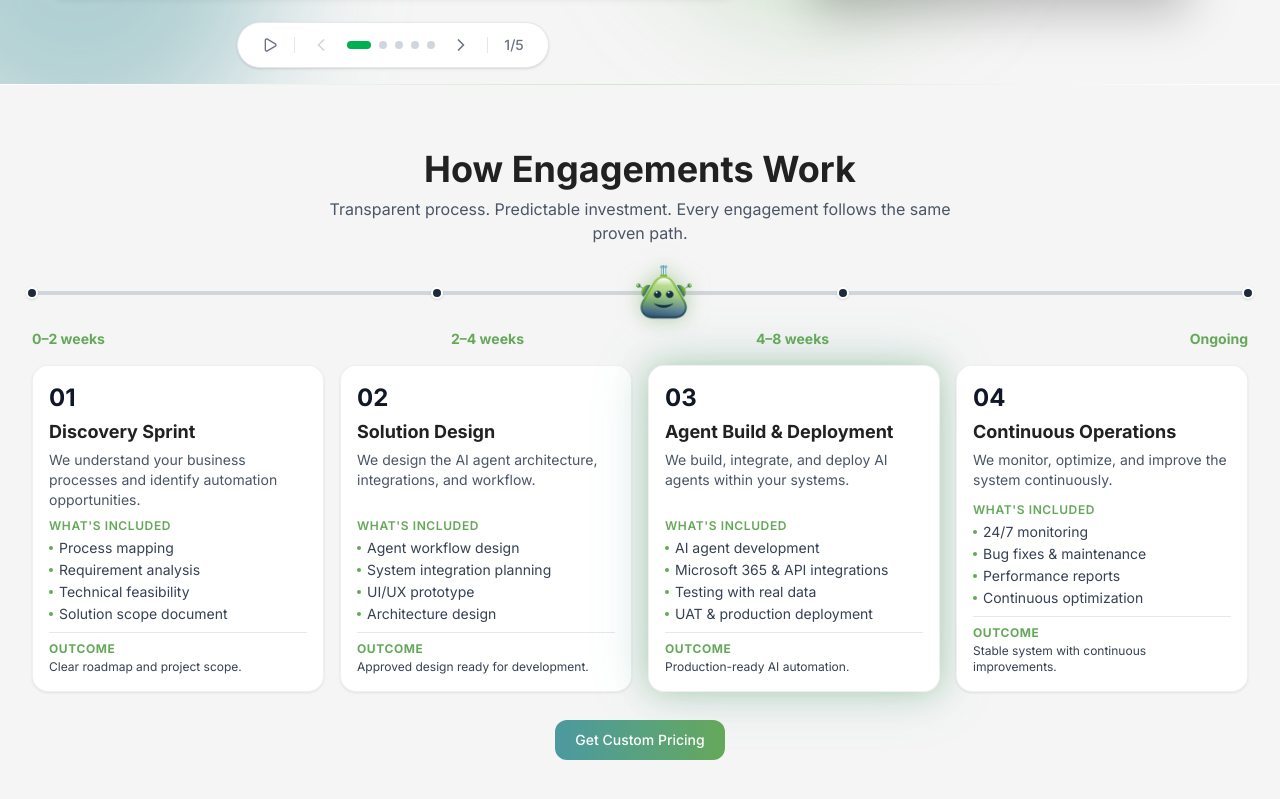
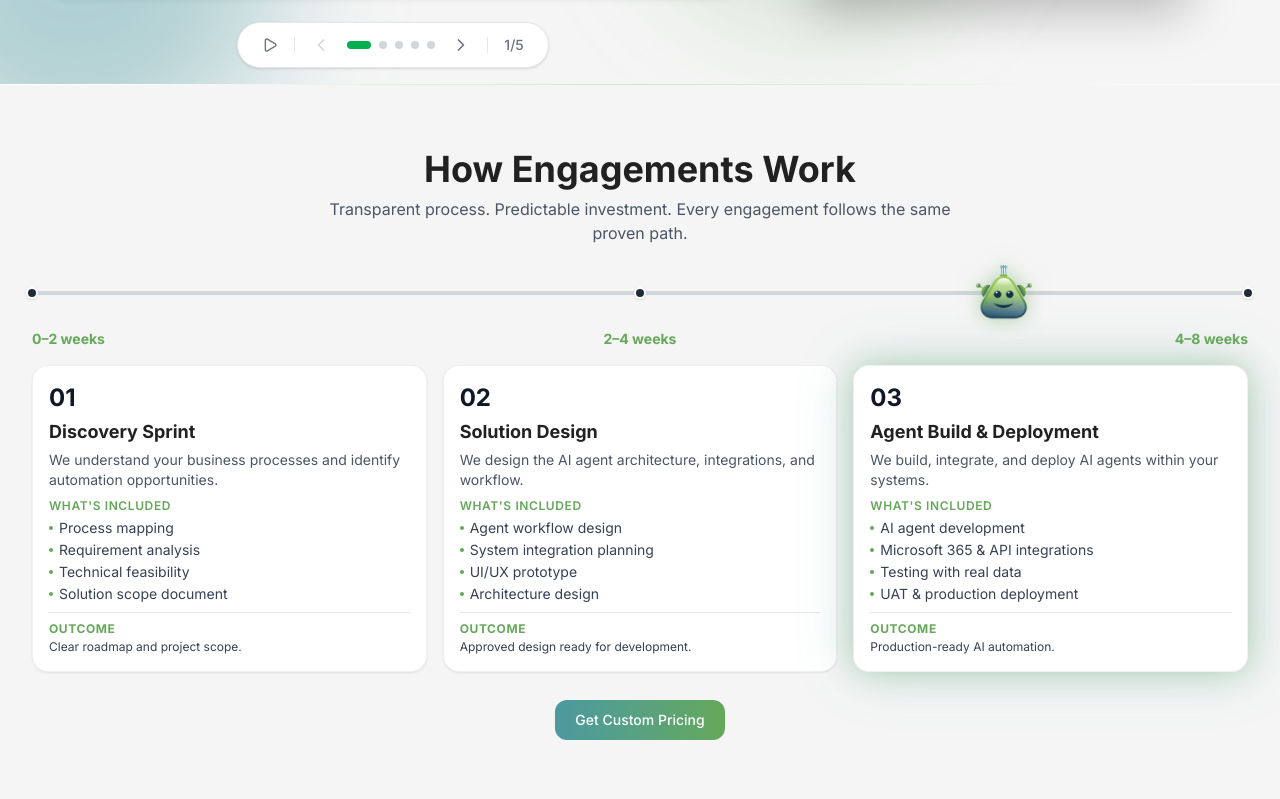
Before and after one commit to A365shift-DevTeam/A365-Automation, a React (Vite) app: page / in a window 1280 px wide. Shown: the part 2790-3589 px from the top of the page. Built offline with nearby package versions, Linux system fonts and the light colour scheme.

Commit message:
suitcase image added

```diff
--- a/src/components/sections/AgentsInAction.tsx
+++ b/src/components/sections/AgentsInAction.tsx
@@ -3,7 +3,7 @@ import { motion, AnimatePresence, useReducedMotion } from 'motion/react';
 import { ArrowRight, Zap, LayoutTemplate, Code2, CheckCircle2, Package, Activity, Layers, Box, ShieldCheck, Settings, Cpu, Settings2, LineChart, Clock, Database, TrendingUp, Shield } from 'lucide-react';
 import OrbitalApps from './OrbitalApps';
 import CardSwap, { Card } from './CardSwap';
-import SuitcaseImage from '../../assets/image.png';
+import SuitcaseImage from '../../assets/Suitcase.png';
 
 const AGENTS = [
   { name: 'GRN Reconciliation', stat: '~100%', statLabel: 'Automation rate', desc: 'Logs into portals daily, zero manual touch', stack: 'SAP ECC · Playwright', lastRun: 'Today 06:03 AM', status: '0 errors', live: true },
--- a/src/components/sections/HowEngagementsWork.tsx
+++ b/src/components/sections/HowEngagementsWork.tsx
@@ -27,14 +27,6 @@ const PHASES = [
     included: ['AI agent development', 'Microsoft 365 & API integrations', 'Testing with real data', 'UAT & production deployment'],
     outcome: 'Production-ready AI automation.',
   },
-  {
-    step: '04',
-    weeks: 'Ongoing',
-    title: 'Continuous Operations',
-    desc: 'We monitor, optimize, and improve the system continuously.',
-    included: ['24/7 monitoring', 'Bug fixes & maintenance', 'Performance reports', 'Continuous optimization'],
-    outcome: 'Stable system with continuous improvements.',
-  },
 ];
 
 export default function HowEngagementsWork() {
@@ -47,15 +39,14 @@ export default function HowEngagementsWork() {
   });
 
   // Logo moves along the line from 0% to 100% as user scrolls through the section
-  const logoPositionPercent = useTransform(scrollYProgress, [0, 0.15, 0.5, 0.85, 1], [0, 25, 50, 75, 100]);
+  const logoPositionPercent = useTransform(scrollYProgress, [0, 0.33, 0.66, 1], [0, 50, 100, 100]);
   const logoLeft = useTransform(logoPositionPercent, (v) => `${v}%`);
 
-  // Which card to glow: logo at 0–25% → card 0, 25–50% → card 1, 50-75% -> card 2, 75-100% -> card 3
+  // Which card to glow: logo at 0-33% → card 0, 33-66% → card 1, 66-100% -> card 2
   useMotionValueEvent(logoPositionPercent, 'change', (v) => {
-    if (v <= 25) setActiveCardIndex(0);
-    else if (v <= 50) setActiveCardIndex(1);
-    else if (v <= 75) setActiveCardIndex(2);
-    else setActiveCardIndex(3);
+    if (v <= 33) setActiveCardIndex(0);
+    else if (v <= 66) setActiveCardIndex(1);
+    else setActiveCardIndex(2);
   });
 
   return (
@@ -80,7 +71,7 @@ export default function HowEngagementsWork() {
               aria-hidden
             />
             {/* Nodes on the line */}
-            {[0, 33.33, 66.66, 100].map((pct) => (
+            {[0, 50, 100].map((pct) => (
               <div
                 key={pct}
                 className="absolute top-1/2 w-3 h-3 rounded-full bg-gray-800 dark:bg-gray-700 border-2 border-white dark:border-gray-900 shadow z-[1]"
@@ -101,11 +92,11 @@ export default function HowEngagementsWork() {
               />
             </motion.div>
           </div>
-          <div className="grid grid-cols-4 gap-1 mt-1">
+          <div className="grid grid-cols-3 gap-1 mt-1">
             {PHASES.map((phase, i) => (
               <span
                 key={phase.step}
-                className={`text-xs md:text-sm font-bold text-[#65A859] dark:text-[#4C99A0] ${i === 0 ? 'text-left' : i === 3 ? 'text-right' : 'text-center'}`}
+                className={`text-xs md:text-sm font-bold text-[#65A859] dark:text-[#4C99A0] ${i === 0 ? 'text-left' : i === 2 ? 'text-right' : 'text-center'}`}
               >
                 {phase.weeks}
               </span>
@@ -114,7 +105,7 @@ export default function HowEngagementsWork() {
         </div>
 
         {/* Cards – no scroll; content flows with section */}
-        <div className="grid grid-cols-1 md:grid-cols-4 gap-3 md:gap-4 flex-1 min-h-0">
+        <div className="grid grid-cols-1 md:grid-cols-3 gap-3 md:gap-4 flex-1 min-h-0">
           {PHASES.map((phase, i) => (
             <motion.div
               key={phase.step}
```
Also changed, not shown: src/assets/Suitcase.png (added).
